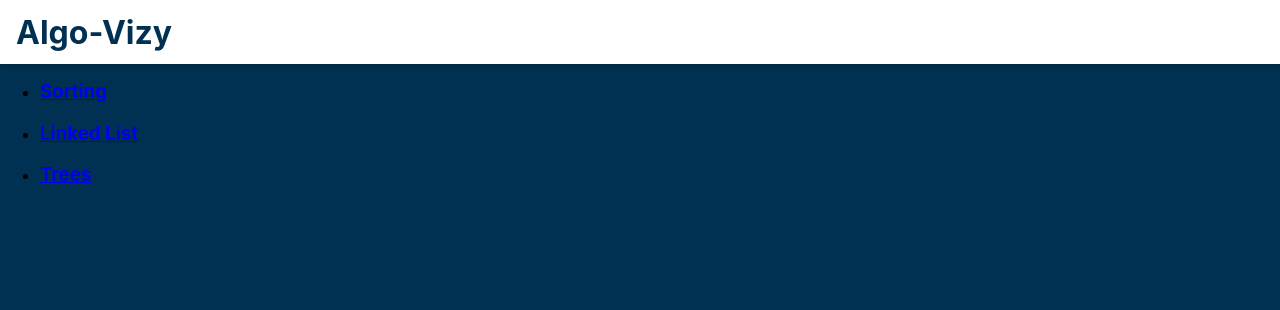
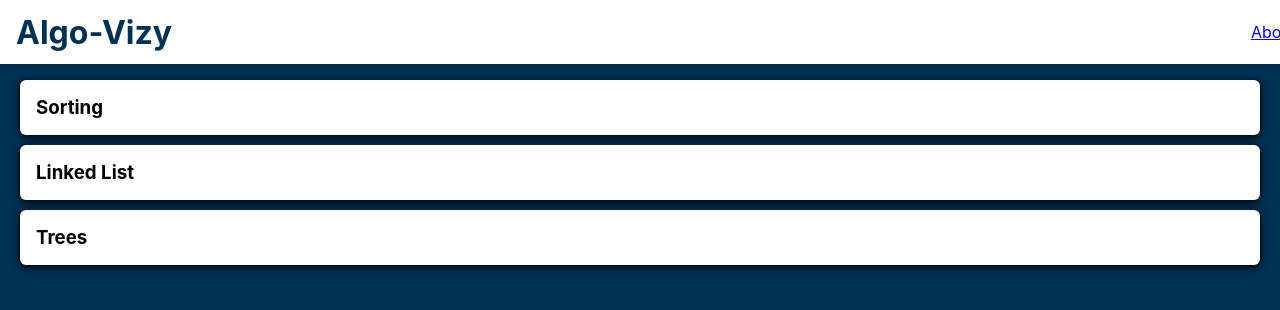
Before and after one commit to ashaw121/algo-vizy, a React (Create React App) app in the folder algo-vizy/: page / in a window 1280 px wide. Shown: the top 310 px of the page. Built offline with nearby package versions, Linux system fonts and the light colour scheme.

Commit message:
Added functionality of expanding a section when clicked on. Also added a link to about me page on header. Something word going on with the header.

```diff
--- a/algo-vizy/src/sections/components/ListItem.css
+++ b/algo-vizy/src/sections/components/ListItem.css
@@ -0,0 +1,8 @@
+.list-item {
+  list-style: none;
+  margin: 10px 0;
+}
+
+.list-item__title {
+  margin: 0;
+}
--- a/algo-vizy/src/sections/components/ListItem.js
+++ b/algo-vizy/src/sections/components/ListItem.js
@@ -1,14 +1,26 @@
-import React from 'react';
-import { Link } from 'react-router-dom';
+import React, { useState } from 'react';
 
+import Card from '../../shared/components/UIElements/Card';
+import SubSectionsList from './SubSectionsList';
 import './ListItem.css';
 
 function ListItem(props) {
+  const [sectionIsOpen, setSectionIsOpen] = useState(false);
+  const openSectionHandler = () => setSectionIsOpen(true);
+  const closeSectionHandler = () => setSectionIsOpen(false);
+
   return (
     <li className='list-item'>
-      <Link to={`/${props.path}`}>
-        <h3 className='list-item__title'>{props.name}</h3>
-      </Link>
+      <Card className='list-item__content' path={props.path}>
+        <h3
+          className='list-item__title'
+          onClick={sectionIsOpen ? closeSectionHandler : openSectionHandler}
+        >
+          {props.name}
+        </h3>
+
+        {sectionIsOpen && <SubSectionsList />}
+      </Card>
     </li>
   );
 }
--- a/algo-vizy/src/sections/components/SectionsList.css
+++ b/algo-vizy/src/sections/components/SectionsList.css
@@ -0,0 +1,3 @@
+.sections-list {
+  padding: 0 20px;
+}
--- a/algo-vizy/src/sections/components/SectionsList.js
+++ b/algo-vizy/src/sections/components/SectionsList.js
@@ -11,7 +11,7 @@ function SectionsList(props) {
   return (
     <ul className='sections-list'>
       {props.items.map(section => (
-        <ListItem path={section.path} name={section.name} />
+        <ListItem key={section.path} path={section.path} name={section.name} />
       ))}
     </ul>
   );
--- /dev/null
+++ b/algo-vizy/src/sections/components/SubSectionsList.js
@@ -0,0 +1,11 @@
+import React from 'react';
+
+function SubSectionsList(props) {
+  return (
+    <div>
+      <h4>Hello</h4>
+    </div>
+  );
+}
+
+export default SubSectionsList;
--- a/algo-vizy/src/shared/components/Navigation/MainHeader.css
+++ b/algo-vizy/src/shared/components/Navigation/MainHeader.css
@@ -3,12 +3,13 @@
   height: 4rem;
   display: flex;
   align-items: center;
+  /* justify-content: center; */
   position: fixed;
   top: 0;
   left: 0;
   background: #fff;
   box-shadow: 0 2px 6px rgba(0, 0, 0, 0.26);
-  padding: 0 1rem;
+  padding: 0 1rem 0 1rem;
   z-index: 5;
 }
 
--- a/algo-vizy/src/shared/components/Navigation/MainNavigation.css
+++ b/algo-vizy/src/shared/components/Navigation/MainNavigation.css
@@ -26,6 +26,11 @@
   color: rgb(0, 49, 82);
 }
 
+.main-navigation__header-nav {
+  display: block;
+  margin: 0;
+}
+
 @media (min-width: 768px) {
   .main-navigation__menu-btn {
     display: none;
--- a/algo-vizy/src/shared/components/Navigation/MainNavigation.js
+++ b/algo-vizy/src/shared/components/Navigation/MainNavigation.js
@@ -3,6 +3,7 @@ import { Link } from 'react-router-dom';
 
 import MainHeader from './MainHeader';
 import './MainNavigation.css';
+import NavLinks from './NavLinks';
 
 function MainNavigation(props) {
   return (
@@ -16,6 +17,9 @@ function MainNavigation(props) {
         <h1 className='main-navigation__title'>
           <Link to='/'>Algo-Vizy</Link>
         </h1>
+        <nav className='main-navigation__header-nav'>
+          <NavLinks />
+        </nav>
       </MainHeader>
     </React.Fragment>
   );
--- /dev/null
+++ b/algo-vizy/src/shared/components/Navigation/NavLinks.css
@@ -0,0 +1,4 @@
+.nav-links {
+  list-style: none;
+  padding: 0;
+}
--- /dev/null
+++ b/algo-vizy/src/shared/components/Navigation/NavLinks.js
@@ -0,0 +1,16 @@
+import React from 'react';
+import { NavLink } from 'react-router-dom';
+
+import './NavLinks.css';
+
+function NavLinks(props) {
+  return (
+    <ul className='nav-links'>
+      <li>
+        <NavLink to='/about'>About</NavLink>
+      </li>
+    </ul>
+  );
+}
+
+export default NavLinks;
--- /dev/null
+++ b/algo-vizy/src/shared/components/UIElements/Card.css
@@ -0,0 +1,8 @@
+.card {
+  margin: 0;
+  box-shadow: 0 2px 8px;
+  border-radius: 6px;
+  padding: 1rem;
+  overflow: hidden;
+  background: white;
+}
--- /dev/null
+++ b/algo-vizy/src/shared/components/UIElements/Card.js
@@ -0,0 +1,13 @@
+import React from 'react';
+
+import './Card.css';
+
+function Card(props) {
+  return (
+    <div className={`card ${props.className} ${props.path}`}>
+      {props.children}
+    </div>
+  );
+}
+
+export default Card;
```
